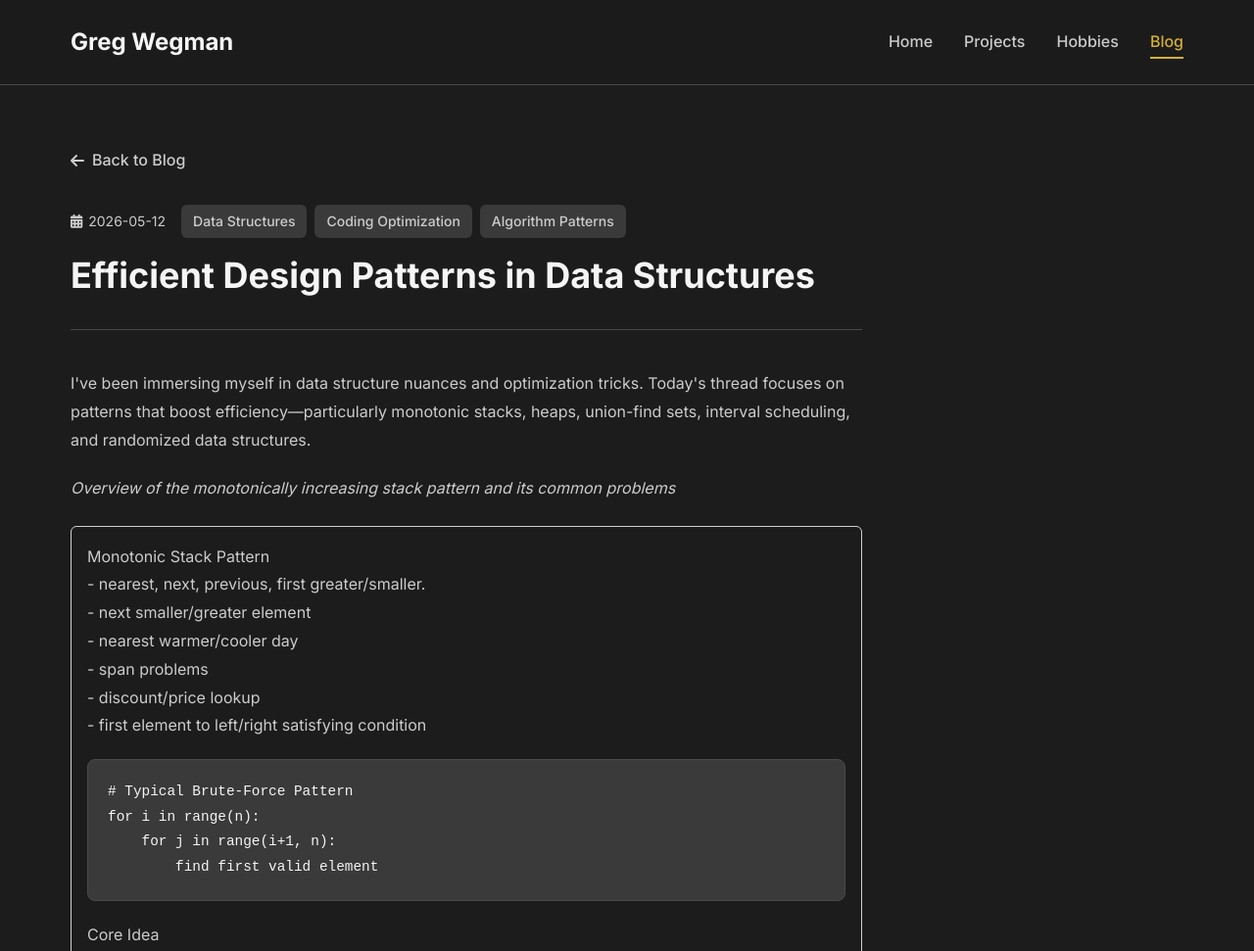
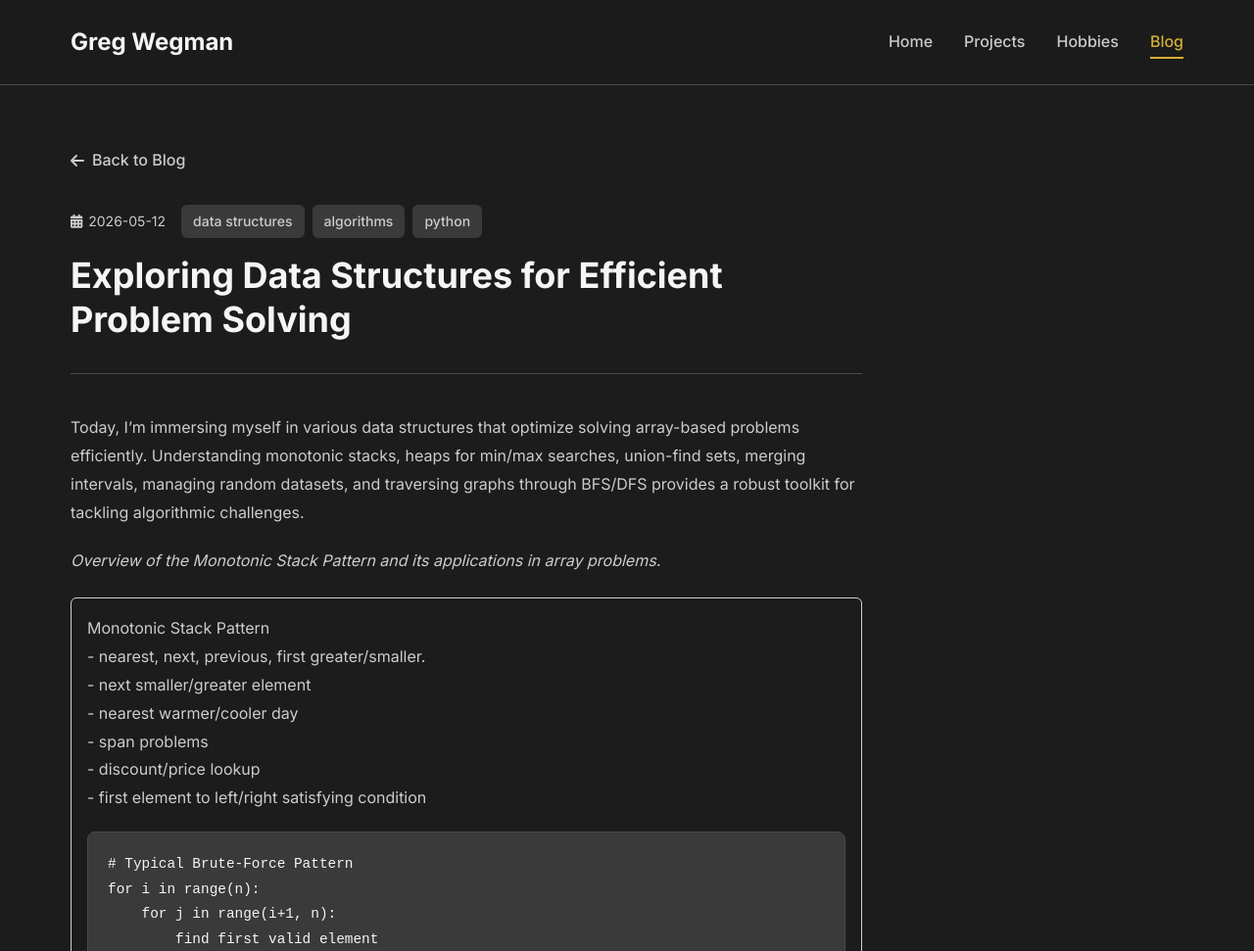
Before and after one commit to gregweg/portfolio, a plain HTML site: page blog/efficient-design-patterns-data-structures.html in a window 1280 px wide. Shown: the top 971 px of the page at 98% size. Drawn offline with Linux system fonts and the light colour scheme.

Commit message:
personal-site: add efficient-design-patterns-data-structures

```diff
--- a/blog/efficient-design-patterns-data-structures.html
+++ b/blog/efficient-design-patterns-data-structures.html
@@ -3,8 +3,8 @@
 <head>
     <meta charset="UTF-8">
     <meta name="viewport" content="width=device-width, initial-scale=1.0">
-    <meta name="description" content="Exploring core data structure patterns like monotonic stacks to tackle efficiency in common coding problems.">
-    <title>Efficient Design Patterns in Data Structures</title>
+    <meta name="description" content="Today’s notes focus on using monotonic stacks, heaps, union-find sets, interval merging, set operations, and graph traversal techniques to solve common algorithmic challenges.">
+    <title>Exploring Data Structures for Efficient Problem Solving</title>
     <link rel="stylesheet" href="../assets/css/styles.css">
     <link rel="preconnect" href="https://fonts.googleapis.com">
     <link rel="preconnect" href="https://fonts.gstatic.com" crossorigin>
@@ -37,17 +37,17 @@
                             <div class="blog-card-meta">
                                 <span class="blog-card-date"><i class="fas fa-calendar-alt"></i> 2026-05-12</span>
                                 <div class="blog-card-tags">
-                                    <span class="tag">Data Structures</span>
-                                    <span class="tag">Coding Optimization</span>
-                                    <span class="tag">Algorithm Patterns</span>
+                                    <span class="tag">data structures</span>
+                                    <span class="tag">algorithms</span>
+                                    <span class="tag">python</span>
                                 </div>
                             </div>
-                            <h1 class="blog-post-title">Efficient Design Patterns in Data Structures</h1>
+                            <h1 class="blog-post-title">Exploring Data Structures for Efficient Problem Solving</h1>
                         </header>
 
                         <div class="blog-post-body">
-                            <p>I've been immersing myself in data structure nuances and optimization tricks. Today's thread focuses on patterns that boost efficiency—particularly monotonic stacks, heaps, union-find sets, interval scheduling, and randomized data structures.</p>
-<p><em>Overview of the monotonically increasing stack pattern and its common problems</em></p>
+                            <p>Today, I’m immersing myself in various data structures that optimize solving array-based problems efficiently. Understanding monotonic stacks, heaps for min/max searches, union-find sets, merging intervals, managing random datasets, and traversing graphs through BFS/DFS provides a robust toolkit for tackling algorithmic challenges.</p>
+<p><em>Overview of the Monotonic Stack Pattern and its applications in array problems.</em></p>
 <div style="border: 1px solid #d0d0d0; border-radius: 6px; padding: 1rem; margin: 1.5rem 0;">
 <p>Monotonic Stack Pattern<br />
 - nearest, next, previous, first greater/smaller.<br />
@@ -100,7 +100,7 @@ def finalPrices(self, prices: List[int]) -&gt; List[int]:
 - next smaller element<br />
 - nearest valid neighbor</p>
 </div>
-<p><em>Typical brute-force solution to illustrate contrast with optimized approaches</em></p>
+<p><em>Basic brute-force approach compared to optimizing solutions with monotonic stacks.</em></p>
 <div style="border: 1px solid #d0d0d0; border-radius: 6px; padding: 1rem; margin: 1.5rem 0;">
 <p>Use when maintaining efficient access to current min/max element<br />
 - repeatedly need smallest/largest elemennt<br />
@@ -123,7 +123,7 @@ largest = -heapq.heappop(heap)
 - push/pop -&gt; O(log n)<br />
 - peek -&gt; O(1)</p>
 </div>
-<p><em>Core concept behind maintaining a monotonic stack for efficient neighbor searches</em></p>
+<p><em>Detailed explanation on how maintaining a stack helps improve time complexity.</em></p>
 <div style="border: 1px solid #d0d0d0; border-radius: 6px; padding: 1rem; margin: 1.5rem 0;">
 <p>Effifient;y tracks connected components/groups.</p>
 <p>Core Operations:<br />
@@ -158,7 +158,7 @@ def union(a, b):
 <p>Amortized Runtime:<br />
 Nearly O(1)</p>
 </div>
-<p><em>Python implementation template using the monotonic stack approach</em></p>
+<p><em>Implementation template demonstrating the monotonic stack application in Python.</em></p>
 <div style="border: 1px solid #d0d0d0; border-radius: 6px; padding: 1rem; margin: 1.5rem 0;">
 <p>Signals:<br />
 - overlapping ranges<br />
@@ -206,7 +206,7 @@ for start, end in intervals:
 <p>Runtime:<br />
 O (n log n) due to sorting.</p>
 </div>
-<p><em>Conceptual takeaways on what a monotonic stack aims to achieve</em></p>
+<p><em>Mental model for tracking elements waiting for their next greater/smaller counterparts.</em></p>
 <div style="border: 1px solid #d0d0d0; border-radius: 6px; padding: 1rem; margin: 1.5rem 0;">
 <pre><code class="language-python">import random
 class RandomizedSet:
@@ -240,7 +240,7 @@ class RandomizedSet:
     return random.choice(self.number_list)
 </code></pre>
 </div>
-<p><em>Introduction to priority queues and efficient min/max element access scenarios</em></p>
+<p><em>Details and code implementations showing the use of heaps for efficient access to current minimum or maximum elements.</em></p>
 <div style="border: 1px solid #d0d0d0; border-radius: 6px; padding: 1rem; margin: 1.5rem 0;">
 <p>BFS: ~ Shortest/minimum<br />
 - Shortest/minimum/fewest/nearest paths, steps, hops, or level-order traversal.<br />
@@ -384,7 +384,6 @@ def exist(self, board: List[List[str]], word: str) -&gt; bool:
   return False
 </code></pre>
 </div>
-<p><em>Usage of Python's heapq module to maintain minimum and maximum elements efficiently</em></p>
 <pre><code class="language-python">def sortedSquares(self, nums: List[int]) -&gt; List[int]:
   left, right = 0, len(nums) - 1
   res = [0] * len(nums)
@@ -405,10 +404,9 @@ def exist(self, board: List[List[str]], word: str) -&gt; bool:
 
   return res
 </code></pre>
-<p><em>Complexity analysis of heap operations for understanding efficiency in runtime</em></p>
 </section>
 <hr />
-<p><em>Still chewing on:</em> The more I dig into these patterns, the clearer it becomes that many common problems could be approached with these data structure tricks. Still considering how these techniques extend to real-world applications beyond textbook examples.</p>
+<p><em>Still chewing on:</em> While I’ve learned a lot about various data structures today, there are still some nuances in choosing between union-find paths compression versus ranks, or deciding the right moment to sort and merge intervals based on the specifics of each problem at hand that I believe require further exploration.</p>
                         </div>
                     </article>
 
--- a/blog/posts.js
+++ b/blog/posts.js
@@ -1,12 +1,12 @@
 // Blog post manifest — add an entry here whenever a new post is added to blog/
 const BLOG_POSTS = [
     {
-        title: "Efficient Design Patterns in Data Structures",
+        title: "Exploring Data Structures for Efficient Problem Solving",
         slug: "efficient-design-patterns-data-structures",
         date: "2026-05-12",
-        tags: ["Data Structures", "Coding Optimization", "Algorithm Patterns"],
-        description: "Exploring core data structure patterns like monotonic stacks to tackle efficiency in common coding problems."
-    },
+        tags: ["data structures", "algorithms", "python"],
+        description: "Today\u2019s notes focus on using monotonic stacks, heaps, union-find sets, interval merging, set operations, and graph traversal techniques to solve common algorithmic challenges."
+    },,
     {
         title: "Data Structures and Algorithms: Implementations and Insights",
         slug: "exploring-algorithmic-efficiency-in-modern-machine-learning",
```
